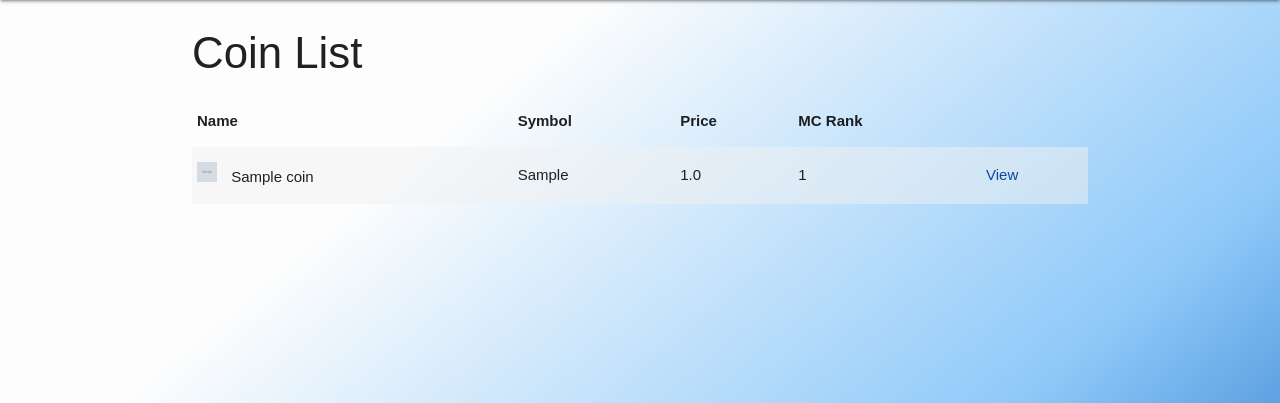
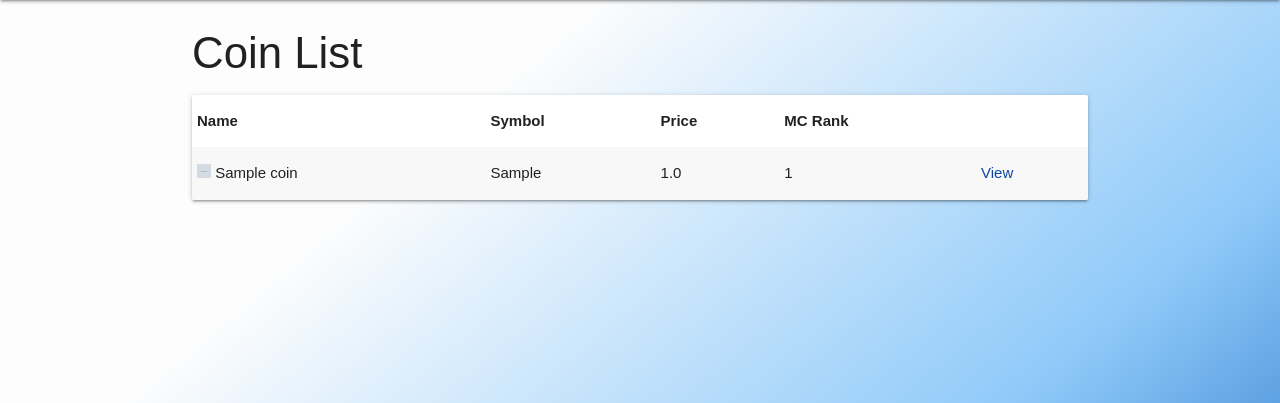
Before and after one commit to pclarytx10/cryptovision, a Django app: page /coins/ in a window 1280 px wide. Shown: the part 64-467 px from the top of the page. Run offline with Django 4.2, Linux system fonts and the light colour scheme; a user stored in the database is signed in; tables that the repository leaves empty hold one stand-in row (values such as "Sample post"); grey boxes marked "Sample" are stand-in pictures; parts of the project's set-up code (start-up, migrations or seed data) failed here and were passed over.

Commit message:
Shift index table into card div. Apply style.

```diff
--- a/main_app/static/css/style.css
+++ b/main_app/static/css/style.css
@@ -45,9 +45,9 @@ form {
     margin: .5rem;
 }
 .tbl-img {
-    width: 20px;
-    height: 20px;
-    margin-right: 10px;
+    width: 14px;
+    height: 14px;
+    /* margin-right: 5px; */
 }
 .material-icons {
     margin: .5rem;
--- a/main_app/templates/coins/index.html
+++ b/main_app/templates/coins/index.html
@@ -2,7 +2,8 @@
 
 <h3>Coin List</h3>
 
-<table class="striped">
+<div class="card">
+    <table class="striped">
           <thead>
             <tr>
                 <th>Name</th>
@@ -15,7 +16,7 @@
           <tbody>
             {% for coin in coins %}
             <tr>
-                <td><img class="tbl-img" src="{{ coin.coin_image }}" alt="coin image"> {{ coin.coin_name }}</td>
+                <td><img class="tbl-img" src="{{ coin.coin_image }}" alt="coin image"> <span>{{ coin.coin_name }}</span></td>
                 <td>{{ coin.coin_symbol }}</td>
                 <td>{{ coin.coin_usd }}</td>
                 {% comment %} <td>{{ coin.coin_change }}</td> {% endcomment %}
@@ -24,8 +25,8 @@
             </tr>
             {% endfor %}
           </tbody>
-        </table>
-
+    </table>
+</div>
 {% comment %} {% for coin in coins %}
 
 <div class="card">
--- a/main_app/templates/main_app/holding_form.html
+++ b/main_app/templates/main_app/holding_form.html
@@ -36,5 +36,3 @@
     M.FormSelect.init(selectElf);
 </script>
 {% endblock %}
-
-{% comment %} TODO: FINISH ADDING THE REST OF THE HOLDING VALUES LISTS AND CREATE PATH AND VIEW {% endcomment %}
```
Also changed, not shown: main_app/templates/user_coins/index.html (indentation only).
